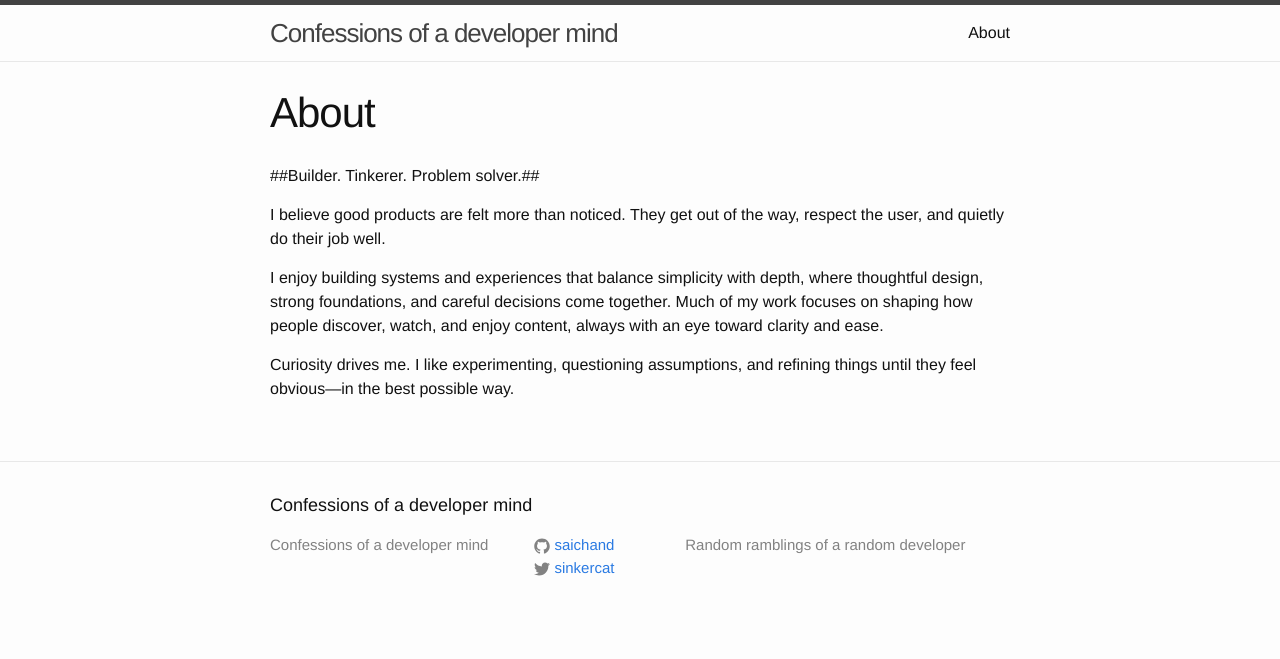
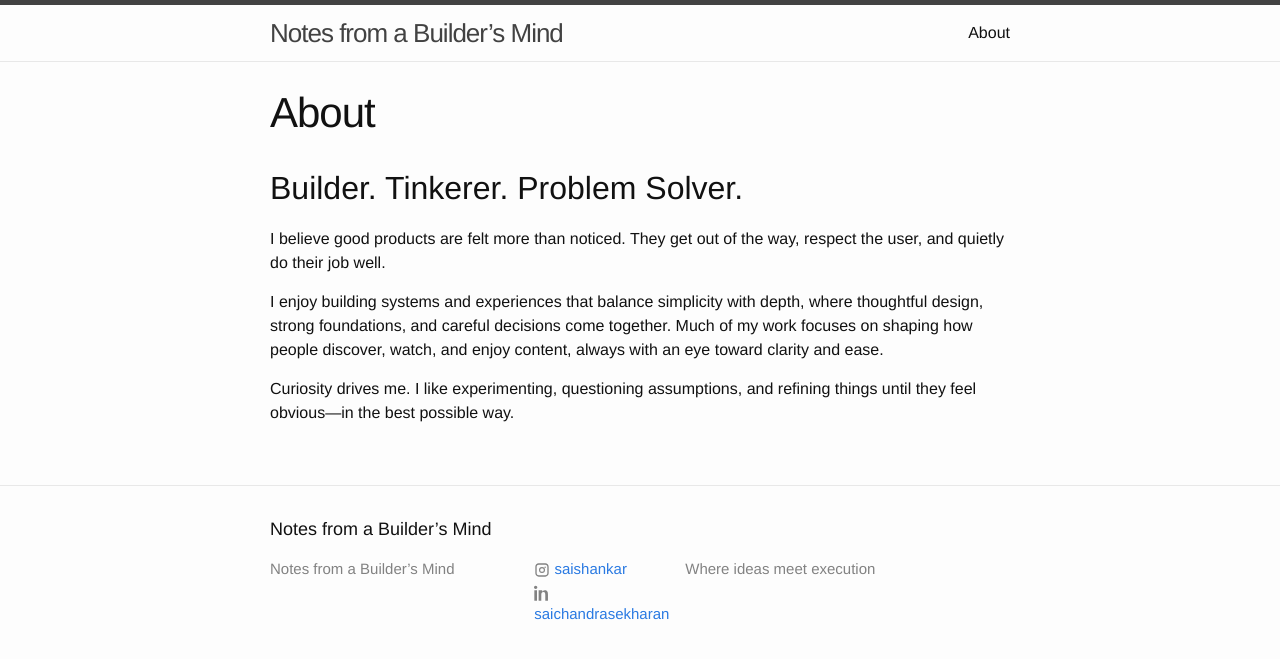
Before and after one commit to saichand/saichand.github.io, a Jekyll site: the page built from about.md, in a window 1280 px wide. Shown: the top 659 px of the page. Built offline with Jekyll 4.4.1, drawn with Linux system fonts in a browser that asks for light colours.

Commit message:
Saichand patch 1 (#1)
* Update about.md

* Update _config.yml

* Update footer.html

* Update _config.yml

```diff
--- a/_config.yml
+++ b/_config.yml
@@ -1,11 +1,11 @@
 # Site settings
-title: Confessions of a developer mind
+title: Notes from a Builder’s Mind
 description: > # this means to ignore newlines until "baseurl:"
-  Random ramblings of a random developer
+  Where ideas meet execution
 baseurl: "" # the subpath of your site, e.g. /blog/
 url: "http://saichand.github.io/" # the base hostname & protocol for your site
-twitter_username: sinkercat
-github_username:  saichand
+instagram_username: saishankar
+linkedin_username: saichandrasekharan
 
 # Build settings
 markdown: kramdown
--- a/_includes/footer.html
+++ b/_includes/footer.html
@@ -14,6 +14,32 @@
 
       <div class="footer-col  footer-col-2">
         <ul class="social-media-list">
+          {% if site.instagram_username %}
+          <li>
+            <a href="https://instagram.com/{{ site.instagram_username }}">
+              <span class="icon icon--instagram">
+                <svg viewBox="0 0 24 24">
+                  <path fill="#828282" d="M7 2C4.243 2 2 4.243 2 7v10c0 2.757 2.243 5 5 5h10c2.757 0 5-2.243 5-5V7c0-2.757-2.243-5-5-5H7zm10 2c1.654 0 3 1.346 3 3v10c0 1.654-1.346 3-3 3H7c-1.654 0-3-1.346-3-3V7c0-1.654 1.346-3 3-3h10zm-5 3.5A4.5 4.5 0 1 0 16.5 12 4.505 4.505 0 0 0 12 7.5zm0 7.3A2.8 2.8 0 1 1 14.8 12 2.803 2.803 0 0 1 12 14.8zm4.7-7.9a1.05 1.05 0 1 0 1.05 1.05 1.05 1.05 0 0 0-1.05-1.05z"/>
+                </svg>
+              </span>
+
+              <span class="username">{{ site.instagram_username }}</span>
+            </a>
+          </li>
+          {% endif %}
+          {% if site.linkedin_username %}
+          <li>
+            <a href="https://www.linkedin.com/in/{{ site.linkedin_username }}">
+              <span class="icon icon--linkedin">
+                <svg viewBox="0 0 24 24">
+                  <path fill="#828282" d="M4.98 3.5C4.98 4.88 3.88 6 2.5 6S0 4.88 0 3.5 1.12 1 2.5 1 4.98 2.12 4.98 3.5zM.5 23.5h4V7.98h-4V23.5zM8.5 7.98h3.83v2.12h.05c.53-1 1.83-2.12 3.77-2.12 4.03 0 4.78 2.65 4.78 6.1v9.42h-4v-8.36c0-2-.04-4.57-2.78-4.57-2.78 0-3.2 2.17-3.2 4.42v8.51h-4V7.98z"/>
+                </svg>
+              </span>
+
+              <span class="username">{{ site.linkedin_username }}</span>
+            </a>
+          </li>
+          {% endif %}
           {% if site.github_username %}
           <li>
             <a href="https://github.com/{{ site.github_username }}">
--- a/about.md
+++ b/about.md
@@ -4,7 +4,7 @@ title: About
 permalink: /about/
 ---
 
-##Builder. Tinkerer. Problem solver.##
+## Builder. Tinkerer. Problem Solver.
 
 I believe good products are felt more than noticed. They get out of the way, respect the user, and quietly do their job well.
 
```
